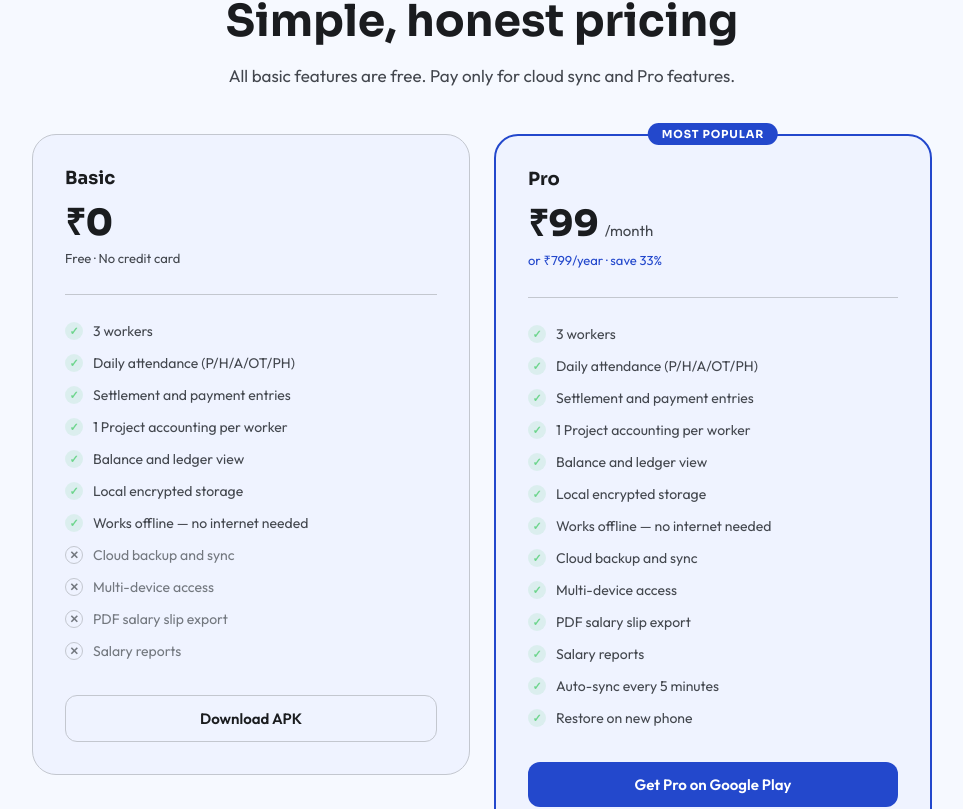
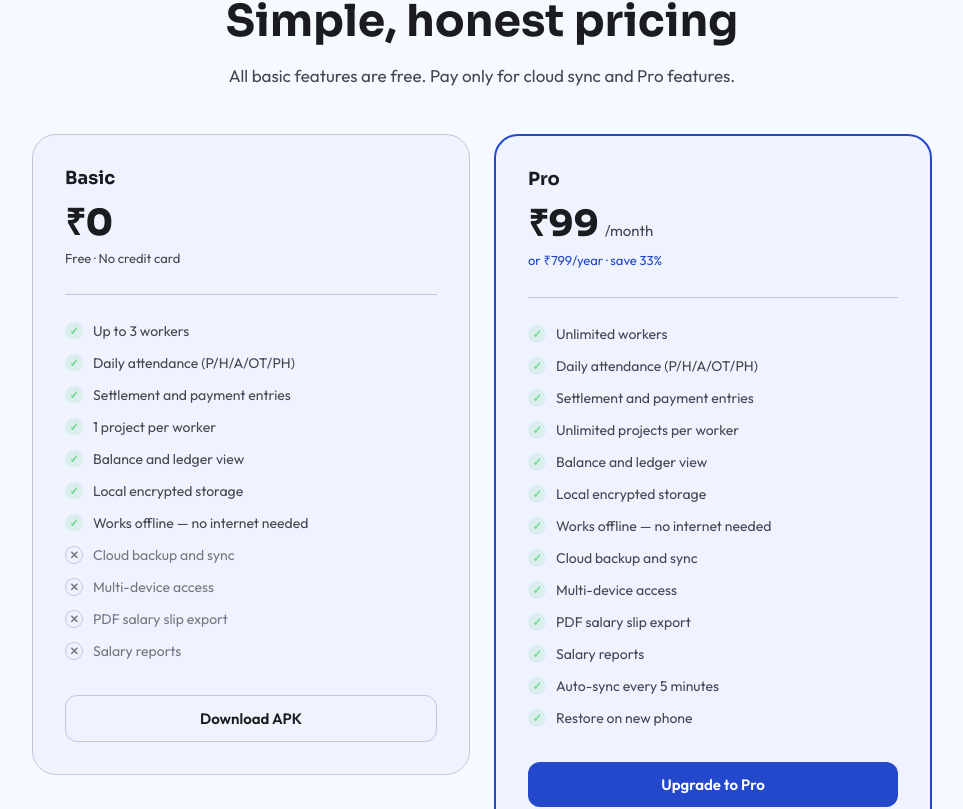
Before and after one commit to johnsstalk/workerslog-web, a Next.js app: page / in a window 1280 px wide. Shown: the part 3213-4022 px from the top of the page, without its empty margins (158-1121 px from the left). Built offline with nearby package versions, Linux system fonts and the light colour scheme.

Commit message:
Refactor pricing features for subscription plans

```diff
--- a/components/sections/pricing-section.jsx
+++ b/components/sections/pricing-section.jsx
@@ -1,8 +1,8 @@
-const FREE_FEATURES = [
-  '3 workers',
+const BASIC_FEATURES = [
+'Up to 3 workers',
 'Daily attendance (P/H/A/OT/PH)',
 'Settlement and payment entries',
-  '1 Project accounting per worker',
+'1 project per worker',
 'Balance and ledger view',
 'Local encrypted storage',
 'Works offline — no internet needed',
@@ -15,7 +15,14 @@ const LOCKED_FEATURES = [
 'Salary reports',
 ];
 
-const PRO_EXTRA = [
+const PRO_FEATURES = [
+'Unlimited workers',
+'Daily attendance (P/H/A/OT/PH)',
+'Settlement and payment entries',
+'Unlimited projects per worker',
+'Balance and ledger view',
+'Local encrypted storage',
+'Works offline — no internet needed',
 'Cloud backup and sync',
 'Multi-device access',
 'PDF salary slip export',
@@ -78,7 +85,7 @@ export default function PricingSection() {
               </div>
               <p style={{ fontFamily: "'Outfit', sans-serif", fontSize: 13, color: 'var(--color-on-surface-variant)', marginBottom: 28 }}>Free · No credit card</p>
               <div style={{ borderTop: '1px solid var(--color-outline-variant)', paddingTop: 20, marginBottom: 28 }}>
-                {FREE_FEATURES.map(f => <FeatureLine key={f} label={f} />)}
+                {BASIC_FEATURES.map(f => <FeatureLine key={f} label={f} />)}
                 {LOCKED_FEATURES.map(f => <FeatureLine key={f} label={f} locked />)}
               </div>
               <a href="#download" style={{
@@ -96,16 +103,7 @@ export default function PricingSection() {
               border: '2px solid var(--color-primary)',
               borderRadius: 'var(--radius-xl)',
               padding: '32px',
-              position: 'relative',
             }}>
-              <span style={{
-                position: 'absolute', top: -13, left: '50%', transform: 'translateX(-50%)',
-                background: 'var(--color-primary-brand)',
-                color: '#FFFFFF', fontSize: 11, fontWeight: 700,
-                letterSpacing: '0.08em', textTransform: 'uppercase',
-                borderRadius: 'var(--radius-full)', padding: '4px 14px',
-                fontFamily: "'Sora', sans-serif",
-              }}>Most Popular</span>
               <p style={{ fontFamily: "'Sora', sans-serif", fontWeight: 700, fontSize: 18, color: 'var(--color-on-surface)', marginBottom: 8 }}>Pro</p>
               <div style={{ marginBottom: 4, display: 'flex', alignItems: 'baseline', gap: 6 }}>
                 <span style={{ fontFamily: "'Sora', sans-serif", fontWeight: 800, fontSize: 36, color: 'var(--color-on-surface)' }}>₹99</span>
@@ -113,8 +111,7 @@ export default function PricingSection() {
               </div>
               <p style={{ fontFamily: "'Outfit', sans-serif", fontSize: 13, color: 'var(--color-primary)', marginBottom: 28 }}>or ₹799/year · save 33%</p>
               <div style={{ borderTop: '1px solid var(--color-outline-variant)', paddingTop: 20, marginBottom: 28 }}>
-                {FREE_FEATURES.map(f => <FeatureLine key={f} label={f} />)}
-                {PRO_EXTRA.map(f => <FeatureLine key={f} label={f} />)}
+                {PRO_FEATURES.map(f => <FeatureLine key={f} label={f} />)}
               </div>
               <a href="#download" style={{
                 display: 'block', textAlign: 'center',
@@ -122,7 +119,7 @@ export default function PricingSection() {
                 background: 'var(--color-primary-brand)',
                 fontSize: 15, fontWeight: 600, color: '#FFFFFF',
                 fontFamily: "'Outfit', sans-serif",
-              }}>Get Pro on Google Play</a>
+              }}>Upgrade to Pro</a>
               <p style={{
                 textAlign: 'center', marginTop: 12,
                 fontFamily: "'Outfit', sans-serif", fontSize: 12,
```
Lines whose indentation alone changed are shown as unchanged.
